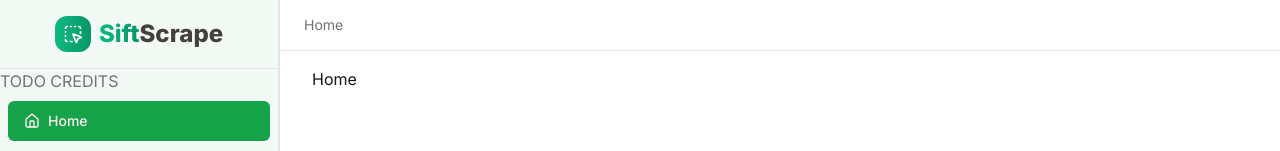
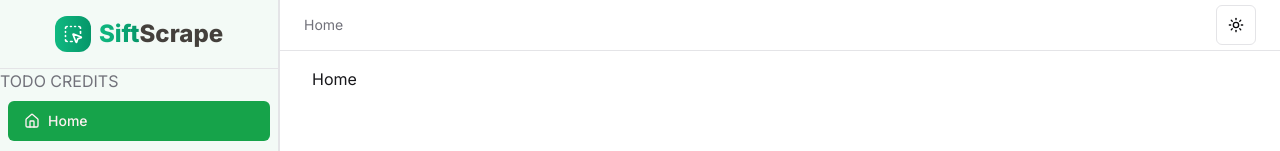
Before and after one commit to phuongnse/scrape-sift, a Next.js app: page / in a window 1280 px wide. Shown: the top 151 px of the page. Built offline with nearby package versions, Linux system fonts and the light colour scheme.

Commit message:
Theme mode toggle.

```diff
--- a/app/(dashboard)/layout.tsx
+++ b/app/(dashboard)/layout.tsx
@@ -2,6 +2,7 @@
 import { Separator } from "@/components/ui/separator";
 import DesktopSidebar from "@/components/sidebar";
 import BreadcrumbHeader from "@/components/breadcrumb-header";
+import { ModeToggle } from "@/components/theme-mode-toggle";
 
 function Layout({ children }: { children: React.ReactNode }) {
   return (
@@ -10,6 +11,9 @@
       <div className="flex flex-col flex-1 min-h-screen">
         <header className="flex items-center justify-between px-6 py-4 h-[50px] container">
           <BreadcrumbHeader />
+          <div className="flex gap-1 items-center">
+            <ModeToggle />
+          </div>
         </header>
         <Separator />
         <div className="overflow-auto">
--- a/app/layout.tsx
+++ b/app/layout.tsx
@@ -2,6 +2,7 @@
 import { Inter } from "next/font/google";
 import "./globals.css";
 import React from "react";
+import { AppProviders } from "@/components/providers/app-providers";
 
 const inter = Inter({ subsets: ["latin"] });
 
@@ -15,7 +16,9 @@
 }: Readonly<{ children: React.ReactNode }>) {
   return (
     <html lang="en">
-      <body className={inter.className}>{children}</body>
+      <body className={inter.className}>
+        <AppProviders>{children}</AppProviders>
+      </body>
     </html>
   );
 }
--- /dev/null
+++ b/components/providers/app-providers.tsx
@@ -0,0 +1,12 @@
+"use client";
+
+import React from "react";
+import { ThemeProvider } from "next-themes";
+
+export function AppProviders({ children }: { children: React.ReactNode }) {
+  return (
+    <ThemeProvider attribute="class" defaultTheme="system" enableSystem>
+      {children}
+    </ThemeProvider>
+  );
+}
--- /dev/null
+++ b/components/theme-mode-toggle.tsx
@@ -0,0 +1,39 @@
+"use client";
+
+import * as React from "react";
+import { Moon, Sun } from "lucide-react";
+import { useTheme } from "next-themes";
+import { Button } from "@/components/ui/button";
+import {
+  DropdownMenu,
+  DropdownMenuContent,
+  DropdownMenuItem,
+  DropdownMenuTrigger,
+} from "@/components/ui/dropdown-menu";
+
+export function ModeToggle() {
+  const { setTheme } = useTheme();
+
+  return (
+    <DropdownMenu>
+      <DropdownMenuTrigger asChild>
+        <Button variant="outline" size="icon">
+          <Sun className="h-[1.2rem] w-[1.2rem] rotate-0 scale-100 transition-all dark:-rotate-90 dark:scale-0" />
+          <Moon className="absolute h-[1.2rem] w-[1.2rem] rotate-90 scale-0 transition-all dark:rotate-0 dark:scale-100" />
+          <span className="sr-only">Toggle theme</span>
+        </Button>
+      </DropdownMenuTrigger>
+      <DropdownMenuContent align="end">
+        <DropdownMenuItem onClick={() => setTheme("light")}>
+          Light
+        </DropdownMenuItem>
+        <DropdownMenuItem onClick={() => setTheme("dark")}>
+          Dark
+        </DropdownMenuItem>
+        <DropdownMenuItem onClick={() => setTheme("system")}>
+          System
+        </DropdownMenuItem>
+      </DropdownMenuContent>
+    </DropdownMenu>
+  );
+}
```
